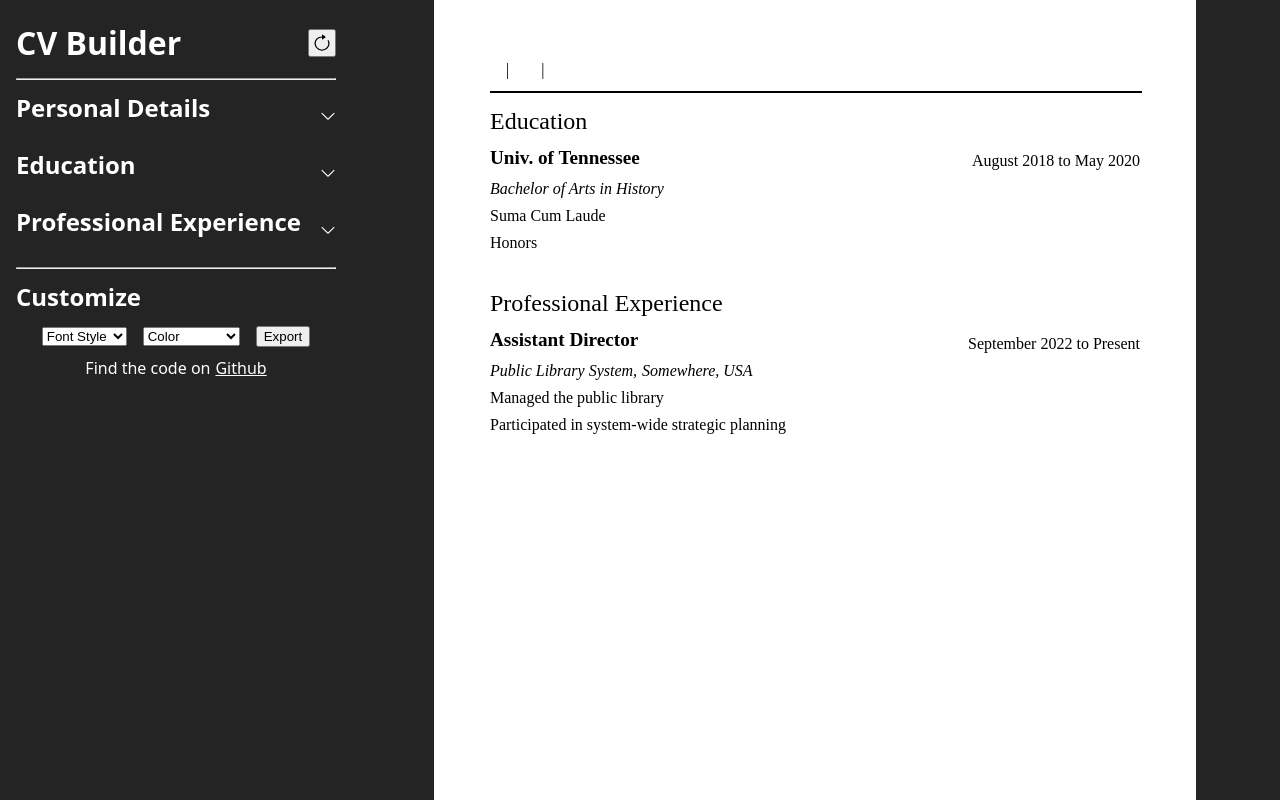
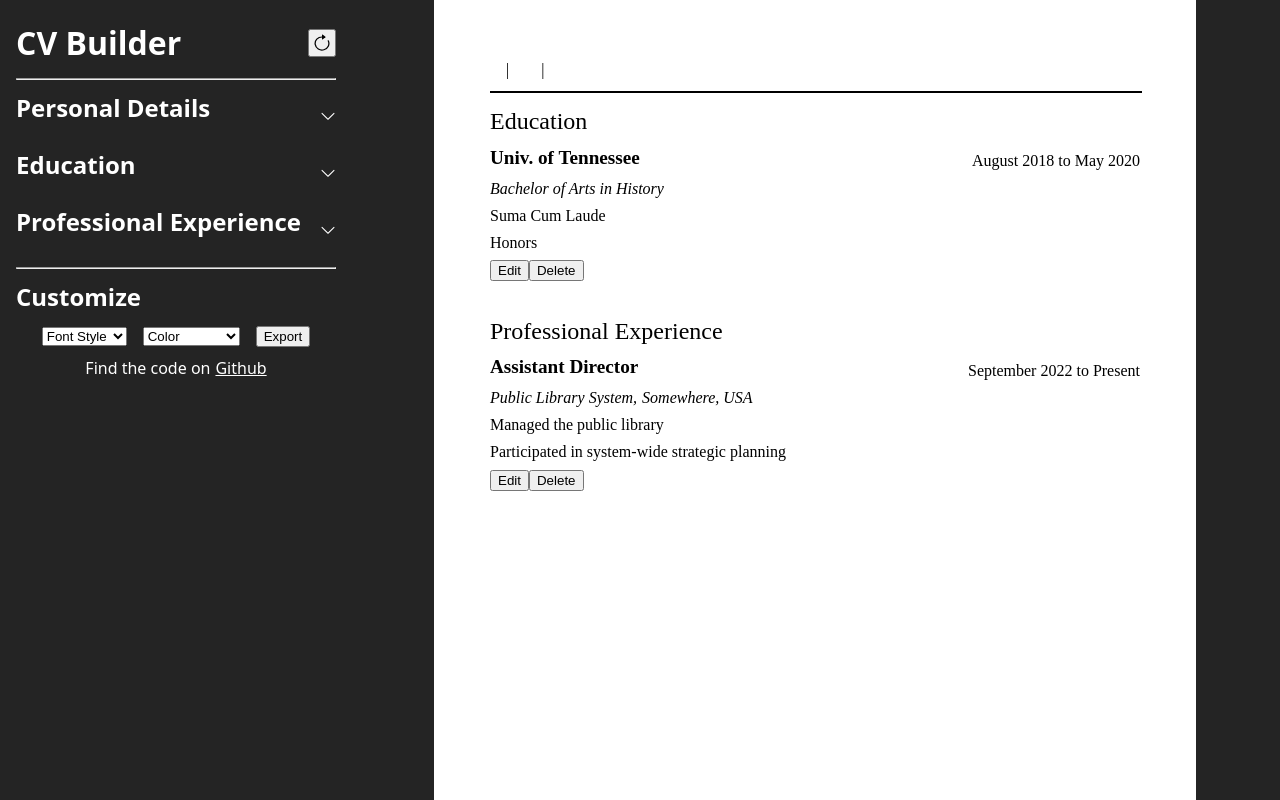
Before and after one commit to jamesspearsv/cv-builder, a React (Vite) app: page / in a window 1280 px wide. Shown: the top 800 px of the page. Built offline with nearby package versions, Linux system fonts and the light colour scheme.

Commit message:
Add ActionPanel and improve UI feedback when editing

```diff
--- /dev/null
+++ b/src/components/ActionPanel/ActionPanel.jsx
@@ -0,0 +1,14 @@
+export function ActionPanel({ handleEditing, section, index }) {
+  return (
+    <div className='action-panel no-print'>
+      <button
+        onClick={() => {
+          handleEditing(section, index);
+        }}
+      >
+        Edit
+      </button>
+      <button>Delete</button>
+    </div>
+  );
+}
--- a/src/components/EducationBuilder/EducationBuilder.jsx
+++ b/src/components/EducationBuilder/EducationBuilder.jsx
@@ -32,6 +32,9 @@ export function EducationBuilder({ info, setInfo, active, handleHeaderClick }) {
       workEntry: data.workEntry,
     });
   }
+
+  const submitValue =
+    info.edit.isEditing && info.edit.section === 'education' ? 'Update' : 'Add';
 
   return (
     <div
@@ -90,7 +93,7 @@ export function EducationBuilder({ info, setInfo, active, handleHeaderClick }) {
             onChange={handleChange}
           ></textarea>
         </div>
-        <input type='submit' value='Add' />
+        <input type='submit' value={submitValue} />
       </form>
     </div>
   );
--- a/src/components/EducationPreview/EducationPreview.jsx
+++ b/src/components/EducationPreview/EducationPreview.jsx
@@ -1,3 +1,4 @@
+import { ActionPanel } from '../ActionPanel/ActionPanel';
 import './EducationPreview.css';
 
 export function EducationPreview({ education, handleEditing }) {
@@ -9,9 +10,6 @@ export function EducationPreview({ education, handleEditing }) {
       className='education-entry'
       data-section='work'
       data-index={index}
-      onClick={() => {
-        handleEditing('education', index);
-      }}
     >
       <div
         className='entry-group'
@@ -24,6 +22,11 @@ export function EducationPreview({ education, handleEditing }) {
       </div>
       <div className='entry-major'>{entry.major}</div>
       <div className='wrap'>{entry.recognitions}</div>
+      <ActionPanel
+        handleEditing={handleEditing}
+        section={'education'}
+        index={index}
+      />
     </div>
   ));
 }
--- a/src/components/Preview/Preview.jsx
+++ b/src/components/Preview/Preview.jsx
@@ -7,12 +7,14 @@ import { WorkPreview } from '../WorkPreview/WorkPreview';
 
 export function Preview({ info, setInfo, style }) {
   function handleEditing(section, index) {
+    // Enter editing mode
     const edit = {
       isEditing: true,
       section,
       index,
     };
 
+    // Set values for correct builder section
     if (section === 'work') {
       setInfo({
         ...info,
--- a/src/components/WorkBuilder/WorkBuilder.jsx
+++ b/src/components/WorkBuilder/WorkBuilder.jsx
@@ -34,6 +34,9 @@ export function Workbuilder({ info, setInfo, active, handleHeaderClick }) {
       edit: data.edit,
     });
   }
+
+  const submitValue =
+    info.edit.isEditing && info.edit.section === 'work' ? 'Update' : 'Add';
 
   return (
     <div
@@ -100,7 +103,7 @@ export function Workbuilder({ info, setInfo, active, handleHeaderClick }) {
             value={info.workEntry.responsibilities}
           ></textarea>
         </div>
-        <input type='submit' value='Add' />
+        <input type='submit' value={submitValue} />
       </form>
     </div>
   );
--- a/src/components/WorkPreview/WorkPreview.jsx
+++ b/src/components/WorkPreview/WorkPreview.jsx
@@ -1,3 +1,4 @@
+import { ActionPanel } from '../ActionPanel/ActionPanel';
 import './WorkPreview.css';
 
 export function WorkPreview({ work, handleEditing }) {
@@ -9,9 +10,6 @@ export function WorkPreview({ work, handleEditing }) {
       className='work-entry'
       data-section='work'
       data-index={index}
-      onClick={() => {
-        handleEditing('work', index);
-      }}
     >
       <div
         className='entry-group'
@@ -27,6 +25,11 @@ export function WorkPreview({ work, handleEditing }) {
         <div>{entry.location}</div>
       </div>
       <div className='wrap'>{entry.responsibilities}</div>
+      <ActionPanel
+        handleEditing={handleEditing}
+        section={'work'}
+        index={index}
+      />
     </div>
   ));
 }
```
Also changed, not shown: 1 other file (tests, documents, lock files or other folders).
